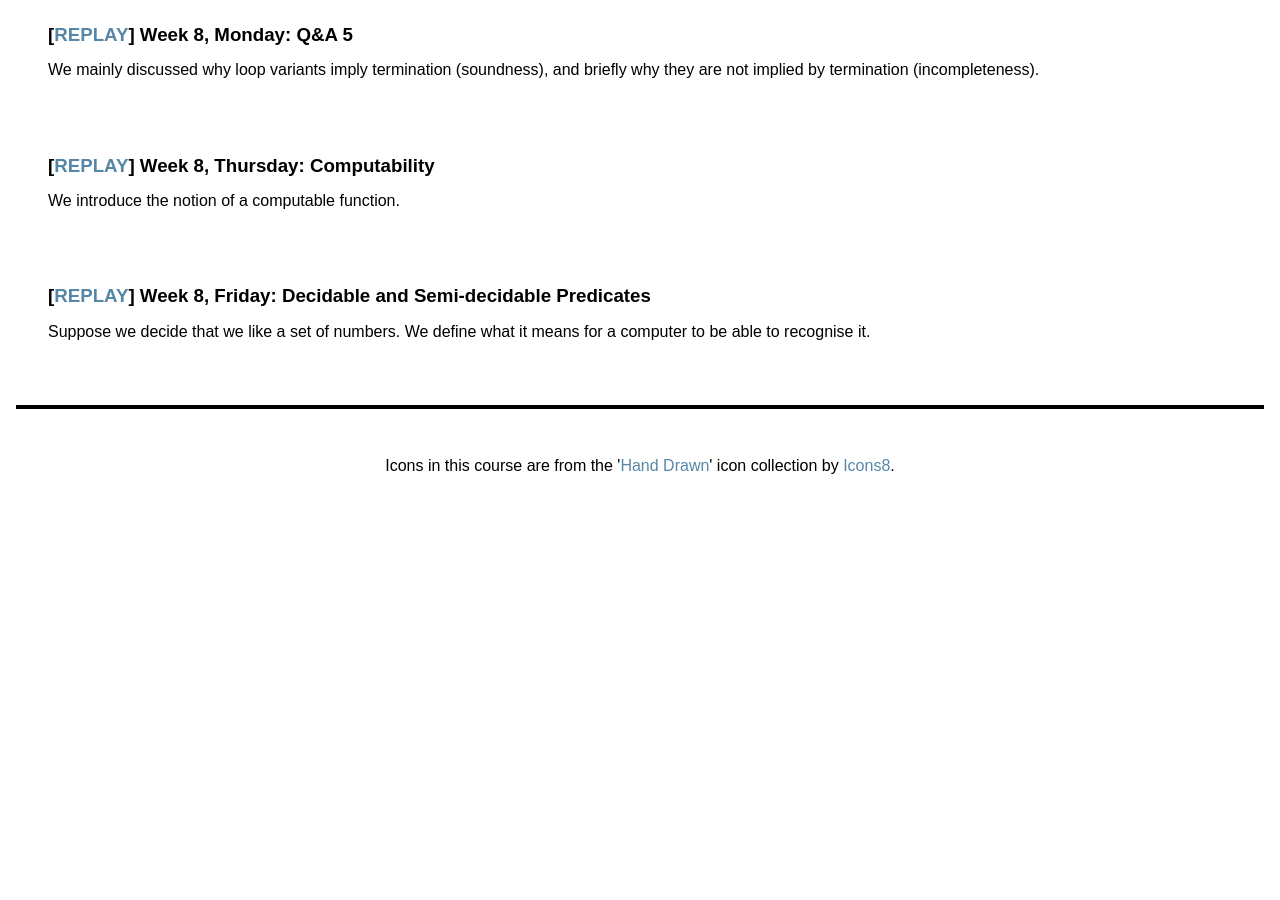
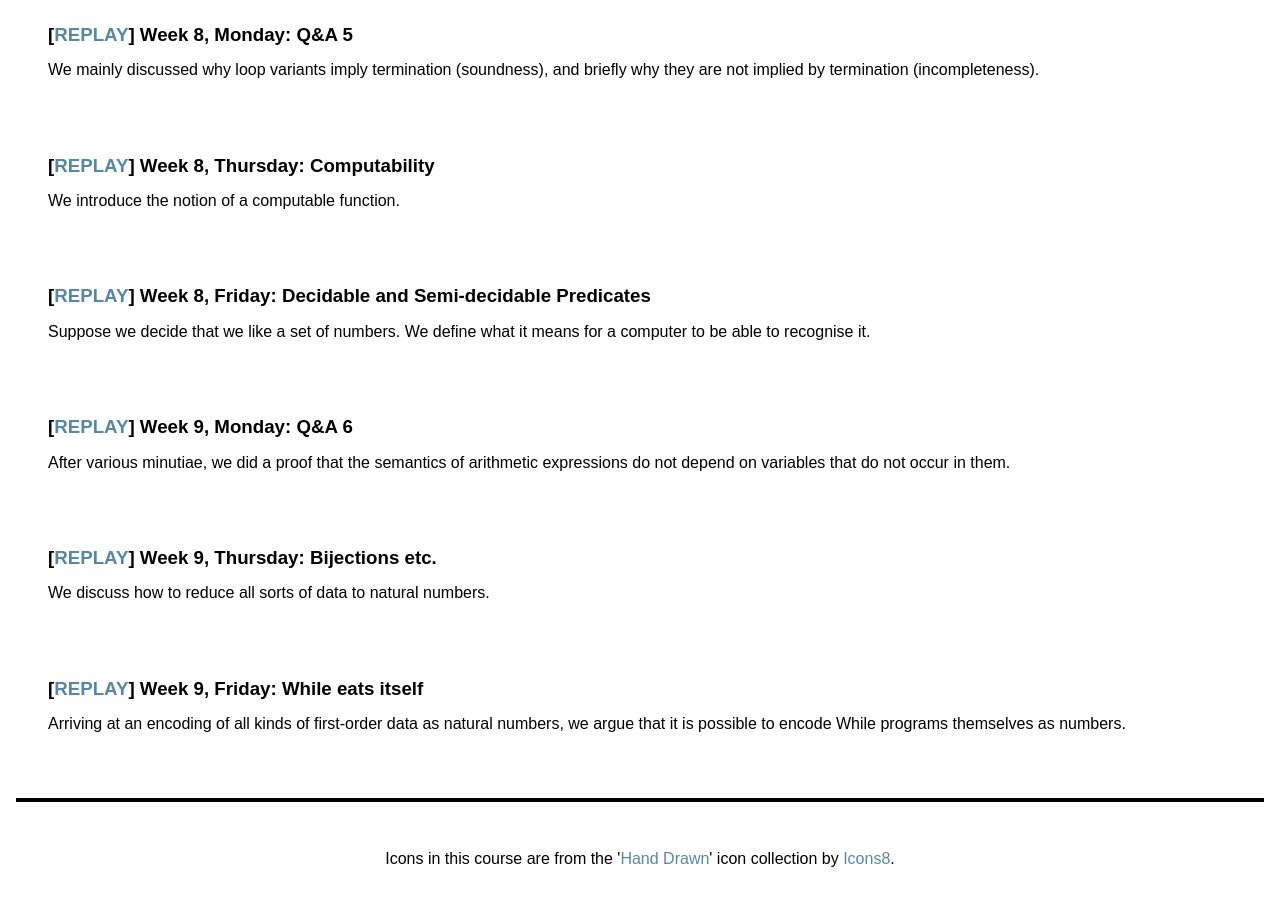
Before and after one commit to uob-coms20007/webpages, a Jekyll site: the page built from schedule.md, in a window 1280 px wide and 900 px high, scrolled down 3468 px. Built offline with Jekyll 4.4.1, drawn with Linux system fonts in a browser that asks for light colours; nearby versions of some CDN libraries; before the commit the page ends 3976 px from its top, so only the background shows below that; some of the changed text lies outside the part shown.

Commit message:
adding week 9 lectures, link for final one pending

```diff
--- a/_data/lectures.yml
+++ b/_data/lectures.yml
@@ -104,3 +104,15 @@
 - title: Decidable and Semi-decidable Predicates
   description: Suppose we decide that we like a set of numbers. We define what it means for a computer to be able to recognise it.
   replay: https://mediasite.bris.ac.uk/Mediasite/Play/7bf400e5642a45f499c234e5d23baa671d
+
+- title: Q&A 6
+  description: After various minutiae, we did a proof that the semantics of arithmetic expressions do not depend on variables that do not occur in them.
+  replay: https://mediasite.bris.ac.uk/Mediasite/Play/e001a6a97f574dcf91b53290880f031e1d
+
+- title: Bijections etc.
+  description: We discuss how to reduce all sorts of data to natural numbers.
+  replay: https://mediasite.bris.ac.uk/Mediasite/Play/4533c561c1cc4a859c2a27e4a5c235181d
+
+- title: While eats itself
+  description: Arriving at an encoding of all kinds of first-order data as natural numbers, we argue that it is possible to encode While programs themselves as numbers.
+  replay: about:blank
```
